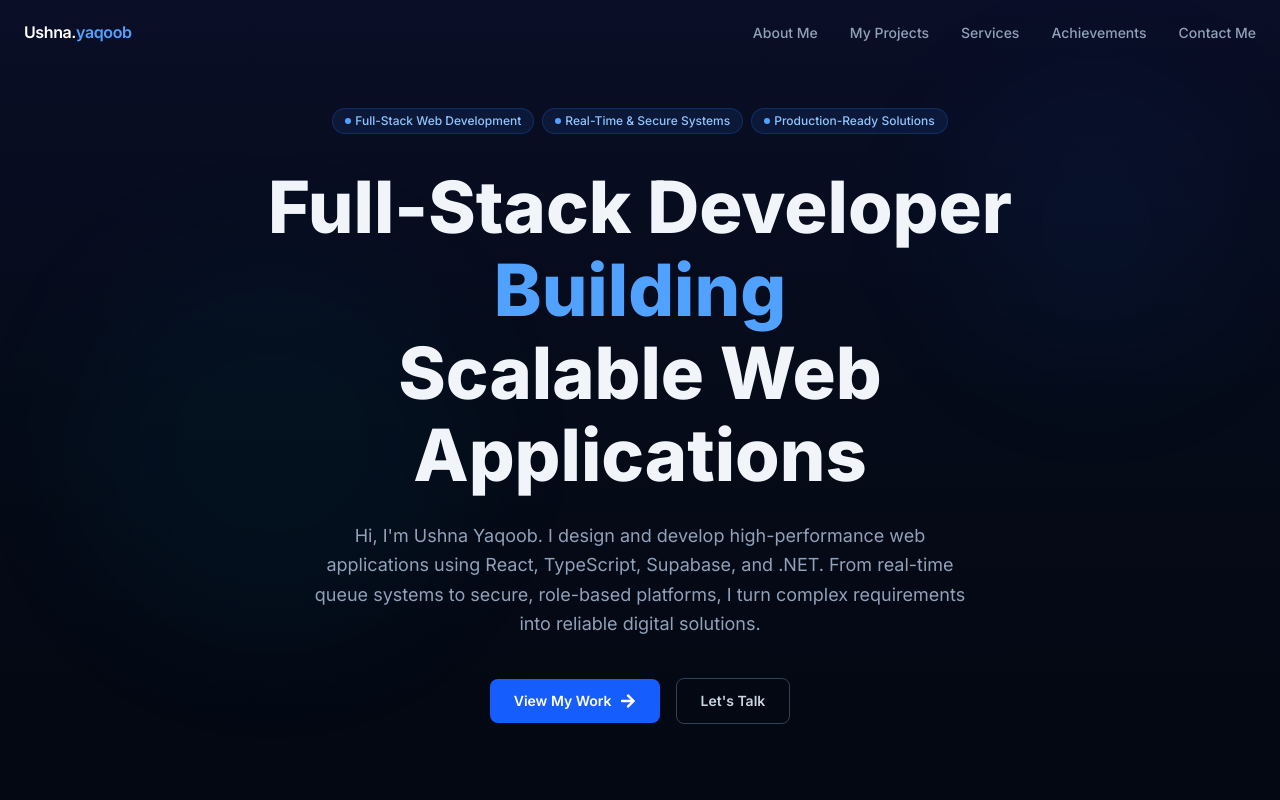
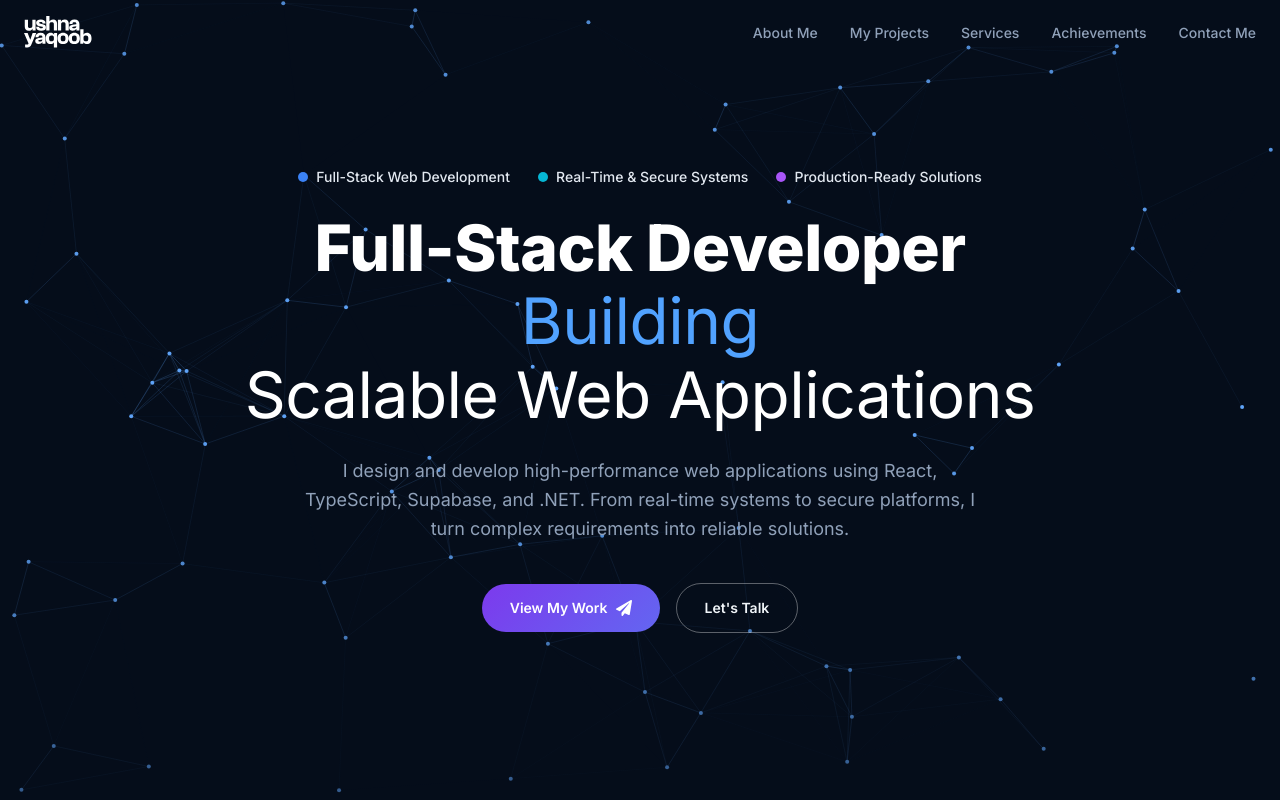
Before and after one commit to UshnaYaqoob/portfolio, a Next.js app: page / in a window 1280 px wide. Shown: the top 800 px of the page. Built offline with nearby package versions, Linux system fonts and the light colour scheme.

Commit message:
feat: Add animations in hero section and added logo in navbar

```diff
--- a/components/portfolio/HeroSection.tsx
+++ b/components/portfolio/HeroSection.tsx
@@ -1,50 +1,187 @@
-import {
-    SKILL_TAGS,
-    HERO_CONTENT,
-    HERO_CTA,
-} from "@/constants/hero";
+"use client";
+
+import { useEffect, useRef } from "react";
+import { SKILL_TAGS, HERO_CONTENT, HERO_CTA } from "@/constants/hero";
+
+const DOT_COLORS = ["#3b82f6", "#06b6d4", "#a855f7"];
 
 export default function HeroSection() {
+    const canvasRef = useRef<HTMLCanvasElement>(null);
+    const wrapRef = useRef<HTMLElement>(null);
+
     const PrimaryIcon = HERO_CTA.primary.icon;
+
+    useEffect(() => {
+        const canvas = canvasRef.current;
+        const wrap = wrapRef.current;
+
+        if (!canvas || !wrap) return;
+
+        const ctx = canvas.getContext("2d");
+        if (!ctx) return;
+
+        const NODE_COUNT = 80;
+        const CONNECTION_DISTANCE = 180;
+        const SPEED = 0.35;
+
+        let width = 0;
+        let height = 0;
+        let animationFrame = 0;
+
+        type Point = {
+            x: number;
+            y: number;
+            vx: number;
+            vy: number;
+        };
+
+        let points: Point[] = [];
+
+        const initialize = () => {
+            width = canvas.width = wrap.offsetWidth;
+            height = canvas.height = wrap.offsetHeight;
+
+            points = Array.from({ length: NODE_COUNT }, () => ({
+                x: Math.random() * width,
+                y: Math.random() * height,
+                vx: (Math.random() - 0.5) * SPEED,
+                vy: (Math.random() - 0.5) * SPEED,
+            }));
+        };
+
+        const animate = () => {
+            ctx.clearRect(0, 0, width, height);
+
+            for (let i = 0; i < points.length; i++) {
+                const pointA = points[i];
+
+                pointA.x += pointA.vx;
+                pointA.y += pointA.vy;
+
+                if (pointA.x <= 0 || pointA.x >= width) {
+                    pointA.vx *= -1;
+                }
+
+                if (pointA.y <= 0 || pointA.y >= height) {
+                    pointA.vy *= -1;
+                }
+
+                ctx.beginPath();
+                ctx.arc(pointA.x, pointA.y, 2, 0, Math.PI * 2);
+                ctx.fillStyle = "rgba(96,165,250,1)";
+                ctx.fill();
+
+                for (let j = i + 1; j < points.length; j++) {
+                    const pointB = points[j];
+
+                    const dx = pointA.x - pointB.x;
+                    const dy = pointA.y - pointB.y;
+
+                    const distance = Math.sqrt(dx * dx + dy * dy);
+
+                    if (distance < CONNECTION_DISTANCE) {
+                        ctx.beginPath();
+                        ctx.moveTo(pointA.x, pointA.y);
+                        ctx.lineTo(pointB.x, pointB.y);
+
+                        ctx.strokeStyle = `rgba(
+                            96,
+                            165,
+                            250,
+                            ${0.3 * (1 - distance / CONNECTION_DISTANCE)}
+                        )`;
+
+                        ctx.lineWidth = 0.8;
+                        ctx.stroke();
+                    }
+                }
+            }
+
+            animationFrame = requestAnimationFrame(animate);
+        };
+
+        initialize();
+        animate();
+
+        window.addEventListener("resize", initialize);
+
+        return () => {
+            cancelAnimationFrame(animationFrame);
+            window.removeEventListener("resize", initialize);
+        };
+    }, []);
 
     return (
         <section
             id="home"
+            ref={wrapRef}
             className="
-        relative min-h-screen flex flex-col justify-center items-center
-        pt-24 pb-16 px-6
-        bg-gradient-to-b from-[#0a0e27] via-[#050b18] to-[#030812]
-      "
+                relative
+                min-h-screen
+                flex
+                items-center
+                justify-center
+                px-6
+                py-20
+                overflow-hidden
+                bg-[#050d1a]
+            "
         >
-            {/* Background blobs */}
-            <div className="pointer-events-none absolute top-20 right-10 w-72 h-72 rounded-full bg-blue-600/5 blur-3xl" />
-            <div className="pointer-events-none absolute bottom-40 left-20 w-96 h-96 rounded-full bg-cyan-600/5 blur-3xl" />
+            {/* Animated background */}
+            <canvas
+                ref={canvasRef}
+                className="absolute inset-0 w-full h-full pointer-events-none"
+            />
 
-            <div className="relative max-w-4xl mx-auto w-full text-center">
+            {/* Gradient overlay */}
+            <div className="absolute inset-0 bg-gradient-to-b from-[#050d1a]/20 via-transparent to-[#050d1a]/50 pointer-events-none" />
 
-                {/* Skill tags */}
-                <div className="flex flex-wrap items-center justify-center gap-2 mb-8">
-                    {SKILL_TAGS.map((tag) => (
+            {/* Content */}
+            <div className="relative z-10 max-w-4xl w-full text-center">
+
+                {/* Skill Tags */}
+                <div className="flex flex-wrap items-center justify-center gap-7 mb-6">
+                    {SKILL_TAGS.map((tag, index) => (
                         <span
                             key={tag}
-                            className="
-                inline-flex items-center gap-1 px-3 py-1 text-xs font-medium
-                text-blue-300 bg-blue-500/10 border border-blue-500/20
-                rounded-full
-              "
+                            className="inline-flex items-center gap-2 text-sm font-medium text-slate-200"
                         >
-              <span className="w-1.5 h-1.5 rounded-full bg-blue-400" />
+                            <span
+                                className="w-2.5 h-2.5 rounded-full flex-shrink-0"
+                                style={{
+                                    background:
+                                        DOT_COLORS[index % DOT_COLORS.length],
+                                }}
+                            />
                             {tag}
-            </span>
+                        </span>
                     ))}
                 </div>
 
-                {/* Headline */}
-                <h1 className="text-5xl sm:text-6xl md:text-7xl font-extrabold leading-[1.15] text-slate-100 max-w-5xl mb-6">
-                    {HERO_CONTENT.headline.line1}{" "}
-                    <span className="text-blue-400">{HERO_CONTENT.headline.highlight}</span>
+                {/* Heading */}
+                <h1
+                    className="
+                        text-5xl
+                        sm:text-6xl
+                        md:text-[64px]
+                        leading-[1.15]
+                        text-white
+                        mb-6
+                    "
+                    style={{ letterSpacing: "-0.5px" }}
+                >
+                    <span className="font-extrabold">
+                        {HERO_CONTENT.headline.line1}
+                    </span>{" "}
+                    <span className="font-normal text-blue-400">
+                        {HERO_CONTENT.headline.highlight}
+                    </span>
+
                     <br />
-                    {HERO_CONTENT.headline.line2}
+
+                    <span className="font-normal">
+                        {HERO_CONTENT.headline.line2}
+                    </span>
                 </h1>
 
                 {/* Bio */}
@@ -55,29 +192,50 @@ export default function HeroSection() {
                 {/* CTA Buttons */}
                 <div className="flex flex-wrap items-center justify-center gap-4">
 
-                    {/* Primary CTA */}
                     <a
                         href={HERO_CTA.primary.href}
                         className="
-              inline-flex items-center gap-2 px-6 py-3
-              text-sm font-semibold text-white rounded-lg
-              bg-blue-600 hover:bg-blue-500
-              transition-all duration-200 hover:shadow-lg hover:shadow-blue-600/30
-            "
+                            inline-flex
+                            items-center
+                            gap-2
+                            px-7
+                            py-3.5
+                            rounded-full
+                            text-sm
+                            font-semibold
+                            text-white
+                            transition-all
+                            duration-300
+                            hover:scale-105
+                        "
+                        style={{
+                            background:
+                                "linear-gradient(135deg, #7c3aed, #6366f1)",
+                        }}
                     >
                         {HERO_CTA.primary.label}
                         {PrimaryIcon && <PrimaryIcon size={16} />}
                     </a>
 
-                    {/* Secondary CTA */}
                     <a
                         href={HERO_CTA.secondary.href}
                         className="
-              inline-flex items-center gap-2 px-6 py-3
-              text-sm font-semibold text-slate-300 rounded-lg
-              border border-slate-700 hover:border-slate-500 hover:text-white
-              transition-all duration-200
-            "
+                            inline-flex
+                            items-center
+                            gap-2
+                            px-7
+                            py-3.5
+                            rounded-full
+                            text-sm
+                            font-semibold
+                            text-slate-100
+                            transition-all
+                            duration-300
+                            hover:bg-white/5
+                        "
+                        style={{
+                            border: "1.5px solid rgba(255,255,255,0.35)",
+                        }}
                     >
                         {HERO_CTA.secondary.label}
                     </a>
--- a/components/portfolio/NavBar.tsx
+++ b/components/portfolio/NavBar.tsx
@@ -1,42 +1,32 @@
 "use client";
 
 import { useEffect, useState } from "react";
+import Image from "next/image";
 import { FiMenu, FiX } from "react-icons/fi";
-import {NAVBAR_CONFIG} from "@/constants/navbar";
-
+import { NAVBAR_CONFIG } from "@/constants/navbar";
 
 export default function Navbar() {
     const [scrolled, setScrolled] = useState(false);
     const [menuOpen, setMenuOpen] = useState(false);
 
     useEffect(() => {
+        const threshold = NAVBAR_CONFIG.scrollThreshold;
+
         const handleScroll = () => {
-            setScrolled(
-                window.scrollY > NAVBAR_CONFIG.scrollThreshold
-            );
+            setScrolled(window.scrollY > threshold);
         };
 
+        window.addEventListener("scroll", handleScroll, { passive: true });
         handleScroll();
 
-        window.addEventListener("scroll", handleScroll, {
-            passive: true,
-        });
-
-        return () => {
-            window.removeEventListener("scroll", handleScroll);
-        };
+        return () => window.removeEventListener("scroll", handleScroll);
     }, []);
 
     return (
         <header
             className={`
-        fixed
-        top-0
-        left-0
-        right-0
-        z-50
-        transition-all
-        duration-300
+                fixed top-0 left-0 right-0 z-50
+                transition-all duration-300
                 ${
                 scrolled
                     ? "bg-[#0a0e27]/90 backdrop-blur-md border-b border-white/5 shadow-lg"
@@ -44,16 +34,24 @@ export default function Navbar() {
             }
             `}
         >
-            <nav className="max-w-7xl mx-auto px-6 h-16 flex items-center justify-between">
+            <nav
+                aria-label="Main navigation"
+                className="max-w-7xl mx-auto px-6 h-16 flex items-center justify-between"
+            >
                 {/* Logo */}
                 <a
-                    href={NAVBAR_CONFIG.brand.href}
-                    className="text-white font-semibold text-base tracking-tight"
+                    href="#home"
+                    className="flex-shrink-0 hover:opacity-80 transition-opacity"
+                    aria-label="Home"
                 >
-                    {NAVBAR_CONFIG.brand.firstName}.
-                    <span className="text-blue-400">
-            {NAVBAR_CONFIG.brand.lastName}
-          </span>
+                    <Image
+                        src="/logo.svg"
+                        alt="Logo"
+                        width={113}
+                        height={53}
+                        priority
+                        className="h-8 w-auto"
+                    />
                 </a>
 
                 {/* Desktop Navigation */}
@@ -63,28 +61,16 @@ export default function Navbar() {
                             <a
                                 href={link.href}
                                 className="
-                  relative
-                  text-sm
-                  font-medium
-                  text-slate-400
-                  hover:text-white
-                  transition-colors
-                  duration-200
-                  group
+                                    relative text-sm font-medium text-slate-400
+                                    hover:text-white transition-colors group
                                 "
                             >
                                 {link.label}
 
                                 <span
                                     className="
-                    absolute
-                    left-0
-                    -bottom-1
-                    h-px
-                    w-0
-                    bg-blue-400
-                    transition-all
-                    duration-300
+                                        absolute left-0 -bottom-1 h-px w-0
+                                        bg-blue-400 transition-all duration-300
                                         group-hover:w-full
                                     "
                                 />
@@ -96,12 +82,7 @@ export default function Navbar() {
                 {/* Mobile Menu Button */}
                 <button
                     type="button"
-                    className="
-            md:hidden
-            text-slate-400
-            hover:text-white
-            transition-colors
-          "
+                    className="md:hidden text-slate-400 hover:text-white transition-colors"
                     aria-label={menuOpen ? "Close menu" : "Open menu"}
                     onClick={() => setMenuOpen((prev) => !prev)}
                 >
@@ -110,30 +91,20 @@ export default function Navbar() {
             </nav>
 
             {/* Mobile Navigation */}
-            {menuOpen && (
             <div
-                    className="
-            md:hidden
-            bg-[#0a0e27]/95
-            backdrop-blur-md
-            border-t
-            border-white/5
-            px-6
-            py-4
-          "
+                className={`
+                    md:hidden bg-[#0a0e27]/95 backdrop-blur-md
+                    border-t border-white/5 px-6 py-4
+                    transition-all duration-300 overflow-hidden
+                    ${menuOpen ? "max-h-96 opacity-100" : "max-h-0 opacity-0"}
+                `}
             >
                 <ul className="flex flex-col gap-4">
                     {NAVBAR_CONFIG.links.map((link) => (
                         <li key={link.href}>
                             <a
                                 href={link.href}
-                                    className="
-                    text-sm
-                    font-medium
-                    text-slate-300
-                    hover:text-white
-                    transition-colors
-                  "
+                                className="text-sm font-medium text-slate-300 hover:text-white transition-colors"
                                 onClick={() => setMenuOpen(false)}
                             >
                                 {link.label}
@@ -142,7 +113,6 @@ export default function Navbar() {
                     ))}
                 </ul>
             </div>
-            )}
         </header>
     );
 }
--- a/constants/hero.ts
+++ b/constants/hero.ts
@@ -1,4 +1,4 @@
-import { FaArrowRight } from "react-icons/fa";
+import { FaPaperPlane } from "react-icons/fa";
 
 export const SKILL_TAGS = [
     "Full-Stack Web Development",
@@ -12,15 +12,15 @@ export const HERO_CONTENT = {
         highlight: "Building",
         line2: "Scalable Web Applications",
     },
-
-    bio: `Hi, I'm Ushna Yaqoob. I design and develop high-performance web applications using React, TypeScript, Supabase, and .NET. From real-time queue systems to secure, role-based platforms, I turn complex requirements into reliable digital solutions.`,
+    bio:
+        "I design and develop high-performance web applications using React, TypeScript, Supabase, and .NET. From real-time systems to secure platforms, I turn complex requirements into reliable solutions.",
 };
 
 export const HERO_CTA = {
     primary: {
         label: "View My Work",
         href: "#projects",
-        icon: FaArrowRight,
+        icon: FaPaperPlane,
     },
     secondary: {
         label: "Let's Talk",
--- a/types/hero.ts
+++ b/types/hero.ts
@@ -1,11 +1,22 @@
 import { IconType } from "react-icons";
 
-export interface SkillTag {
-    label: string;
+export interface HeroCTA {
+    primary: {
+        label: string;
+        href: string;
+        icon?: IconType;
+    };
+    secondary: {
+        label: string;
+        href: string;
+    };
 }
 
-export interface HeroCTA {
-    label: string;
-    href: string;
-    icon?: IconType;
+export interface HeroContent {
+    headline: {
+        line1: string;
+        highlight: string;
+        line2: string;
+    };
+    bio: string;
 }
```
Lines whose indentation alone changed are shown as unchanged.
